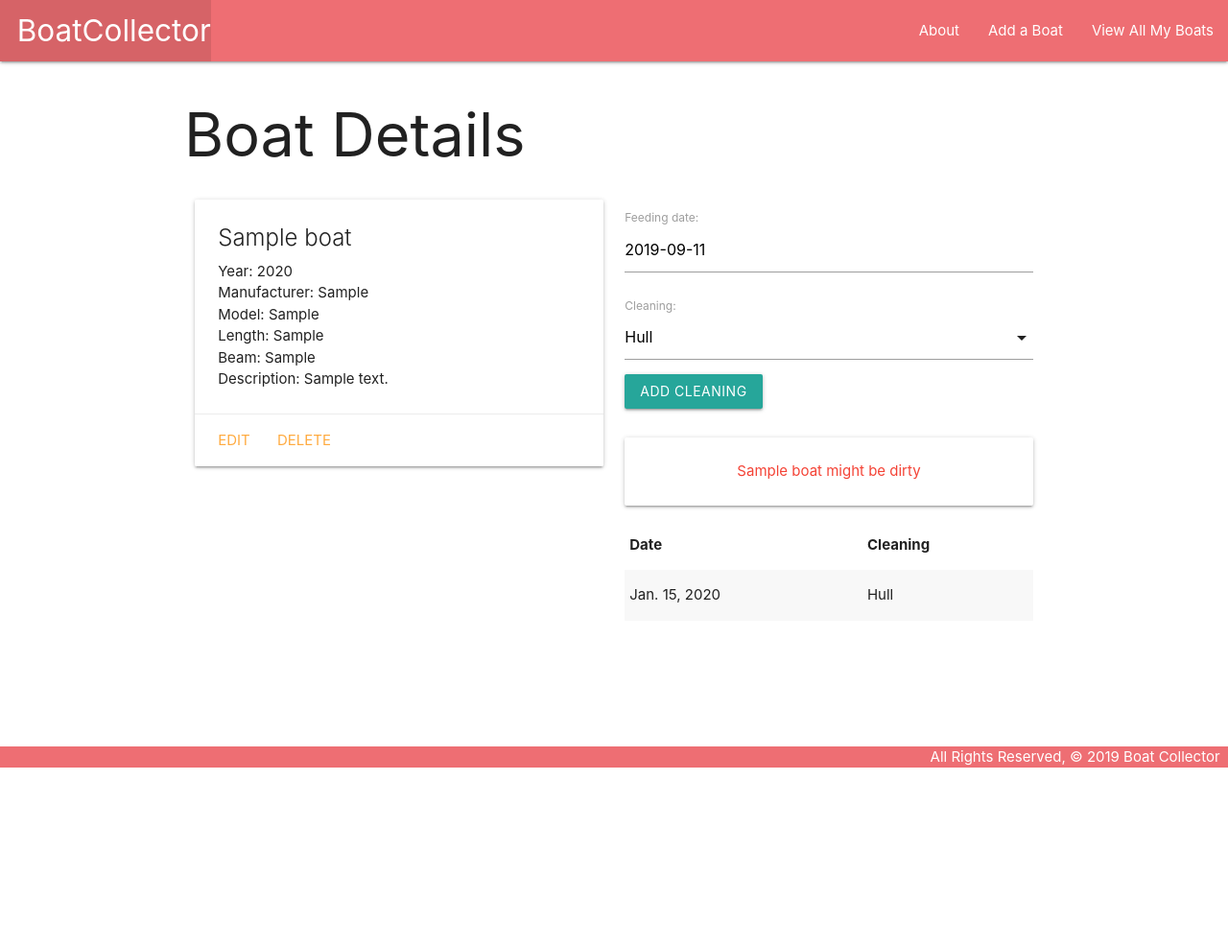
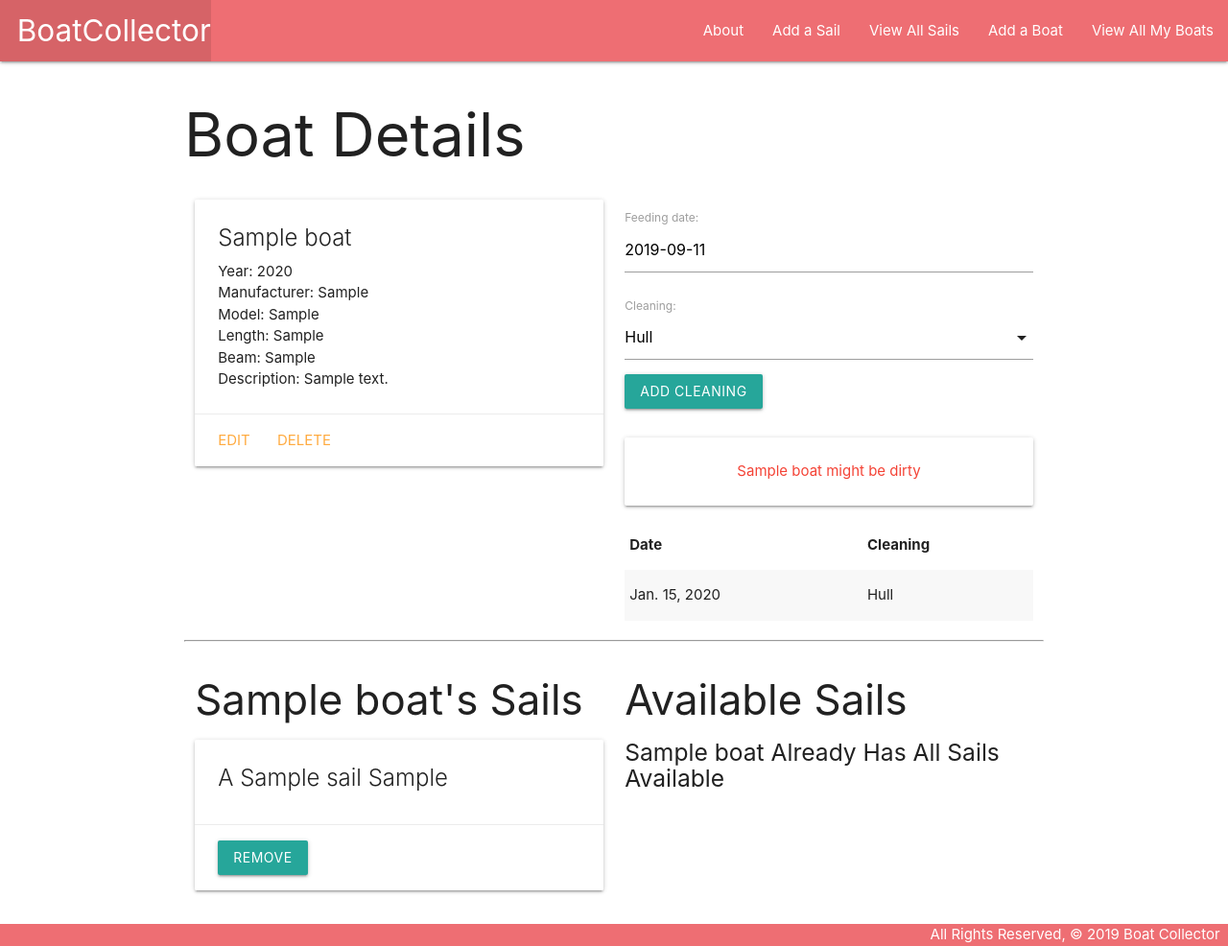
Before and after one commit to atheismann/boatcollector, a Django app: page /boats/1/ in a window 1280 px wide. Shown: the whole page at 96% size. Before the commit the page ends 800 px from the top, so only its background shows below. Run offline with Django 3.2, Linux system fonts and the light colour scheme; tables that the repository leaves empty hold one stand-in row (values such as "Sample post").

Commit message:
add sails module

```diff
--- a/main_app/admin.py
+++ b/main_app/admin.py
@@ -1,7 +1,8 @@
 from django.contrib import admin
-from .models import Boat, Cleaning
+from .models import Boat, Cleaning, Sail
 
 # Register your models here.
 
 admin.site.register(Boat)
 admin.site.register(Cleaning)
+admin.site.register(Sail)
--- a/main_app/models.py
+++ b/main_app/models.py
@@ -9,6 +9,16 @@ CLEANINGS = (
 )
 
 # Create your models here.
+class Sail(models.Model):
+  name = models.CharField(max_length=50)
+  type = models.CharField(max_length=50)
+
+  def __str__(self):
+    return self.name
+
+  def get_absolute_url(self):
+    return reverse('sails_detail', kwargs={'pk': self.id})
+
 class Boat(models.Model):
   name = models.CharField(max_length=100)
   manufacturer = models.CharField(max_length=100)
@@ -17,6 +27,7 @@ class Boat(models.Model):
   beam = models.CharField(max_length=100)
   year = models.IntegerField()
   description = models.TextField(max_length=250)
+  sails = models.ManyToManyField(Sail)
 
   def __str__(self):
     return self.name
--- a/main_app/templates/base.html
+++ b/main_app/templates/base.html
@@ -20,6 +20,8 @@
         </ul>
         <ul class="right">
           <li><a href="{% url 'about' %}">About</a></li>
+          <li><a href="{% url 'sails_create' %}">Add a Sail</a></li>
+          <li><a href="{% url 'sails_index' %}">View All Sails</a></li>
           <li><a href="{% url 'boats_create' %}">Add a Boat</a></li>
           <li><a href="{% url 'index' %}">View All My Boats</a></li>
         </ul>
--- a/main_app/templates/boats/detail.html
+++ b/main_app/templates/boats/detail.html
@@ -48,6 +48,53 @@
     </table>
   </div>
 </div>
+<hr>
+<div class="row">
+  <div class="col s6">
+    <h3>{{ boat.name }}'s Sails</h3>
+    {% if boat.sails.count %}
+      {% for sail in boat.sails.all %}
+        <div class="card">
+          <div class="card-content">
+            <span class="card-title">
+              A {{ sail.name }} {{ sail.type }}
+            </span>
+          </div>
+           <div class="card-action">
+            <form action="{% url 'unassoc_sail' boat.id sail.id %}" method="post">
+                {% csrf_token %}
+              <button type="submit" class="btn">Remove</button>
+            </form>
+          </div>
+        </div>
+      {% endfor %}
+    {% else %}
+      <h5>No Sails :(</h5>
+    {% endif %}
+  </div>
+  <div class="col s6">
+    <h3>Available Sails</h3>
+    {% if sails.count %}
+      {% for sail in sails.all %}
+        <div class="card">
+          <div class="card-content">
+            <span class="card-title">
+              A {{ sail.name }} {{ sail.type }}
+            </span>
+          </div>
+          <div class="card-action">
+            <form action="{% url 'assoc_sail' boat.id sail.id %}" method="post">
+                {% csrf_token %}
+              <button type="submit" class="btn">Add</button>
+            </form>
+          </div>
+        </div>
+      {% endfor %}
+    {% else %}
+      <h5>{{boat.name}} Already Has All Sails Available</h5>
+    {% endif %}
+  </div>
+</div>
 <script>
   const dateEl = document.getElementById('id_date');
   M.Datepicker.init(dateEl, {
--- a/main_app/urls.py
+++ b/main_app/urls.py
@@ -10,4 +10,11 @@ urlpatterns = [
   path('boats/<int:pk>/update/', views.BoatUpdate.as_view(), name='boats_update'),
   path('boats/<int:pk>/delete/', views.BoatDelete.as_view(), name='boats_delete'),
   path('boats/<int:boat_id>/add_cleaning/', views.add_cleaning, name='add_cleaning'),
+  path('boats/<int:boat_id>/assoc_sail/<int:sail_id>/', views.assoc_sail, name='assoc_sail'),
+  path('boats/<int:boat_id>/unassoc_sail/<int:sail_id>/', views.unassoc_sail, name='unassoc_sail'),
+  path('sails/', views.SailList.as_view(), name='sails_index'),
+  path('sails/<int:pk>/', views.SailDetail.as_view(), name='sails_detail'),
+  path('sails/create/', views.SailCreate.as_view(), name='sails_create'),
+  path('sails/<int:pk>/update/', views.SailUpdate.as_view(), name='sails_update'),
+  path('sails/<int:pk>/delete/', views.SailDelete.as_view(), name='sails_delete'),
 ]
--- a/main_app/views.py
+++ b/main_app/views.py
@@ -1,10 +1,10 @@
 from django.shortcuts import render, redirect
 from django.views.generic.edit import CreateView, UpdateView, DeleteView
-from .models import Boat
+from django.views.generic import ListView, DetailView
+from .models import Boat, Sail
 from .forms import CleaningForm
 
 # Create Views Here
-
 def home(request):
     return render(request, 'home.html')
 
@@ -17,9 +17,10 @@ def boats_index(request):
 
 def boat_detail(request, boat_id):
   boat = Boat.objects.get(id=boat_id)
+  sails_boat_doesnt_have = Sail.objects.exclude(id__in = boat.sails.all().values_list('id'))
   cleaning_form = CleaningForm()
   return render(request, 'boats/detail.html', {
-    'boat': boat, 'cleaning_form': cleaning_form
+    'boat': boat, 'cleaning_form': cleaning_form, 'sails': sails_boat_doesnt_have
   })
 
 def add_cleaning(request, boat_id):
@@ -41,3 +42,29 @@ class BoatUpdate(UpdateView):
 class BoatDelete(DeleteView):
   model = Boat
   success_url = '/boats/'
+
+class SailList(ListView):
+  model = Sail
+
+class SailDetail(DetailView):
+  model = Sail
+
+class SailCreate(CreateView):
+  model = Sail
+  fields = '__all__'
+
+class SailUpdate(UpdateView):
+  model = Sail
+  fields = ['name', 'type']
+
+class SailDelete(DeleteView):
+  model = Sail
+  success_url = '/sails/'
+
+def assoc_sail(request, boat_id, sail_id):
+  Boat.objects.get(id=boat_id).sails.add(sail_id)
+  return redirect('detail', boat_id=boat_id)
+
+def unassoc_sail(request, boat_id, sail_id):
+  Boat.objects.get(id=boat_id).sails.remove(sail_id)
+  return redirect('detail', boat_id=boat_id)
```
Also changed, not shown: main_app/templates/main_app/sail_confirm_delete.html (added, +13 -0 lines), main_app/templates/main_app/sail_detail.html (added, +20 -0 lines), main_app/templates/main_app/sail_form.html (added, +16 -0 lines), main_app/templates/main_app/sail_list.html (added, +16 -0 lines), main_app/migrations/0003_sail.py (added), main_app/migrations/0004_auto_20190911_1815.py (added), main_app/migrations/0005_boat_sails.py (added).
